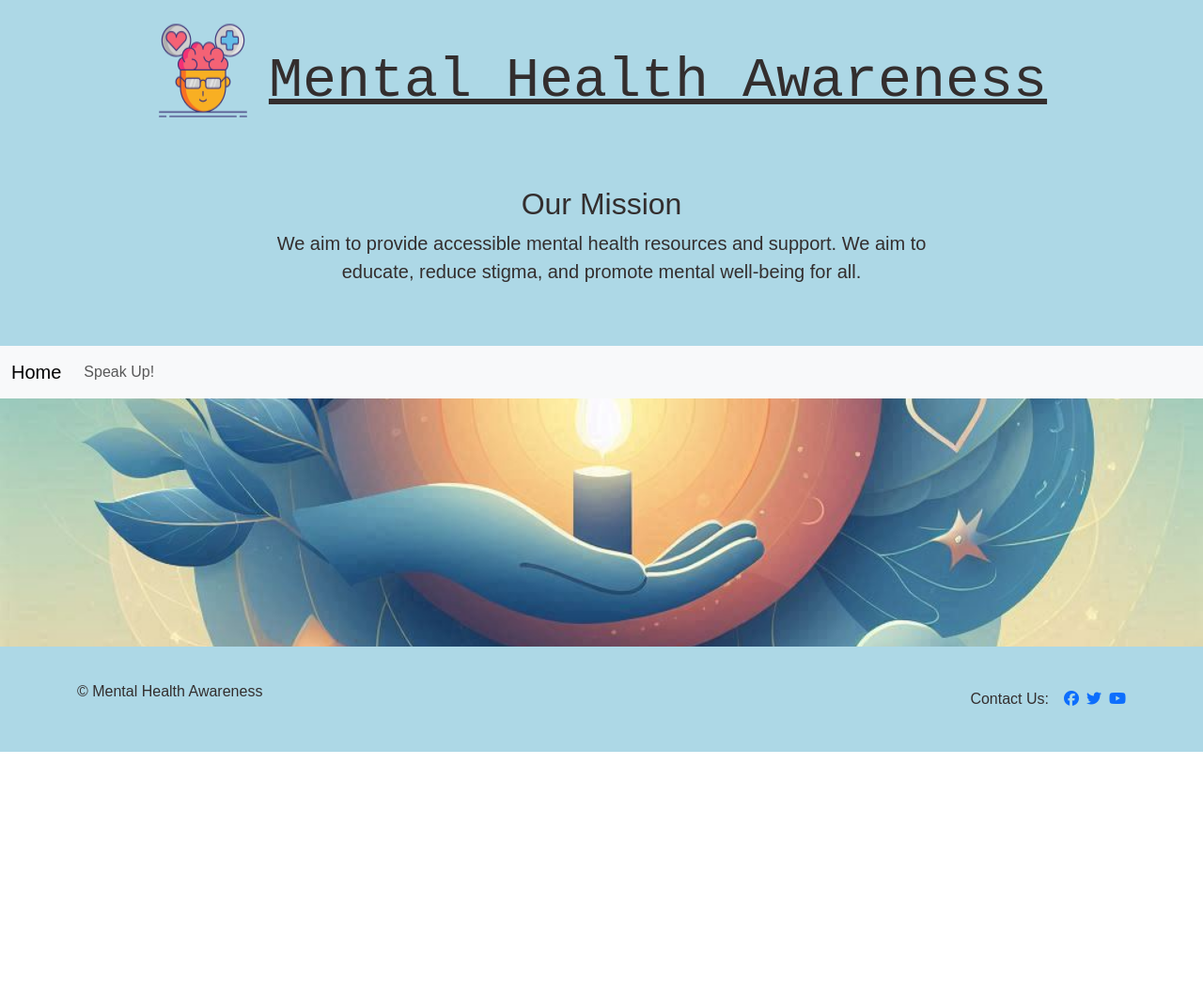
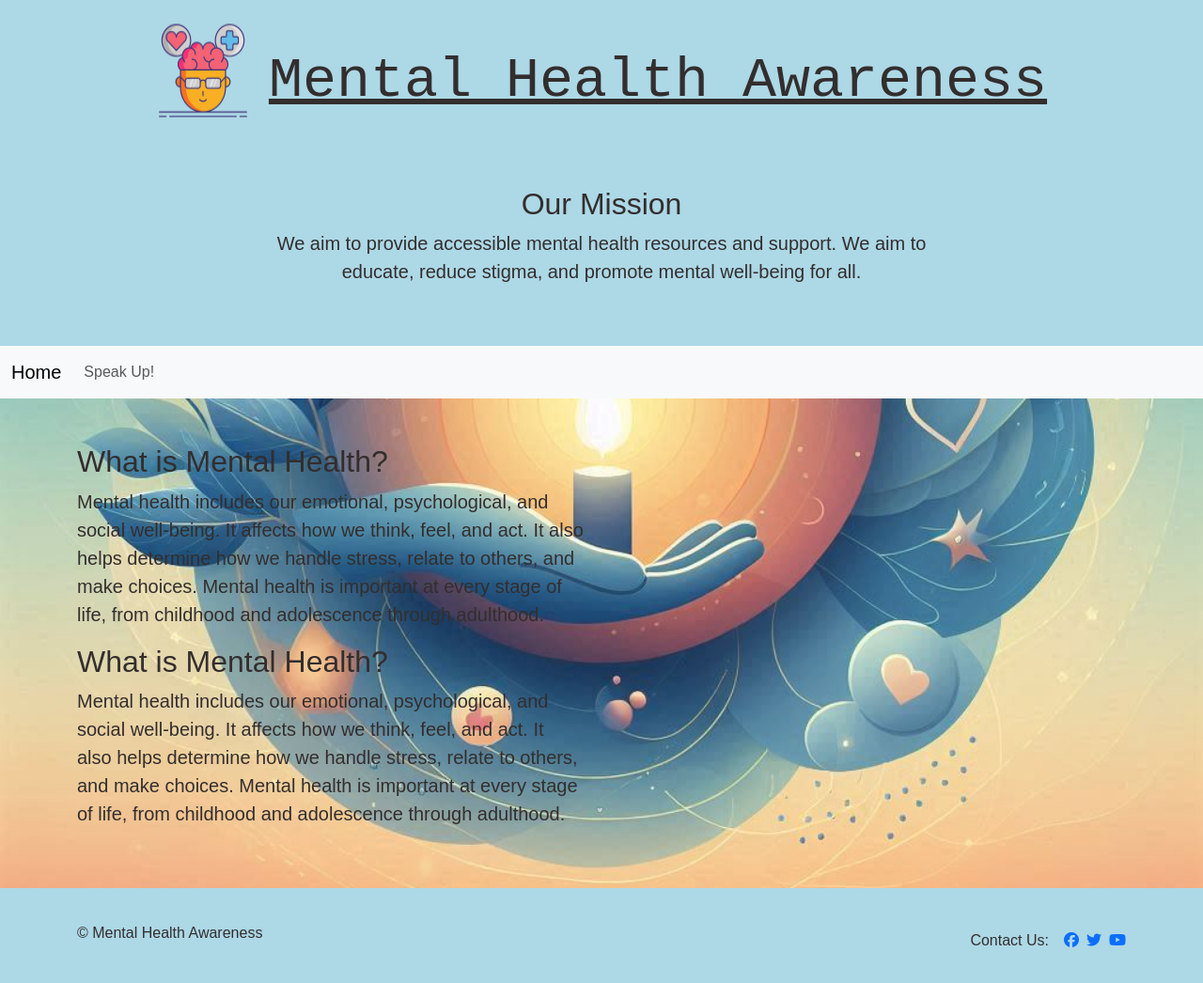
Before and after one commit to Luca-maxwell99/Mental-health-awareness, a plain HTML site: page index.html in a window 1280 px wide. Shown: the whole page at 94% size. Before the commit the page ends 800 px from the top, so only its background shows below. Drawn offline with nearby package versions, Linux system fonts and the light colour scheme.

```diff
--- a/assets/css/main.css
+++ b/assets/css/main.css
@@ -58,4 +58,5 @@ h1 {
 
 header {
     background-color: lightblue;
+    padding: -100px;
 }
--- a/index.html
+++ b/index.html
@@ -57,7 +57,24 @@
 
     <main>
 
-
+        <div class="container my-5">
+            <div class="row">
+                <div class="col-md-6">
+                    <h2>What is Mental Health?</h2>
+                    <p class="lead">Mental health includes our emotional, psychological, and social well-being. It affects
+                        how we think, feel, and act. It also helps determine how we handle stress, relate to others, and
+                        make choices. Mental health is important at every stage of life, from childhood and adolescence
+                        through adulthood.</p>
+                </div>
+                <div class="row">
+                    <div class="col-md-6">
+                        <h2>What is Mental Health?</h2>
+                        <p class="lead">Mental health includes our emotional, psychological, and social well-being. It affects
+                            how we think, feel, and act. It also helps determine how we handle stress, relate to others, and
+                            make choices. Mental health is important at every stage of life, from childhood and adolescence
+                            through adulthood.</p>
+                    </div>
+            </div>
 
 
     </main>
```
